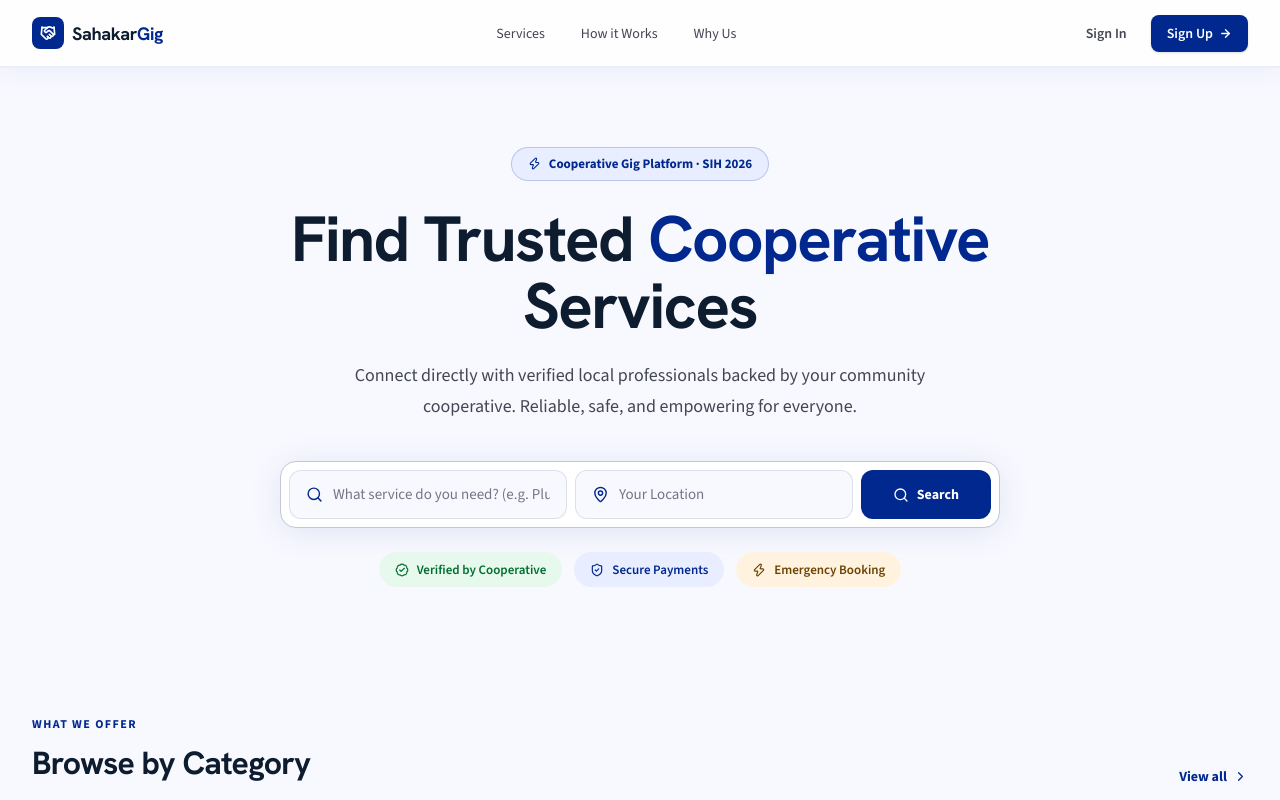
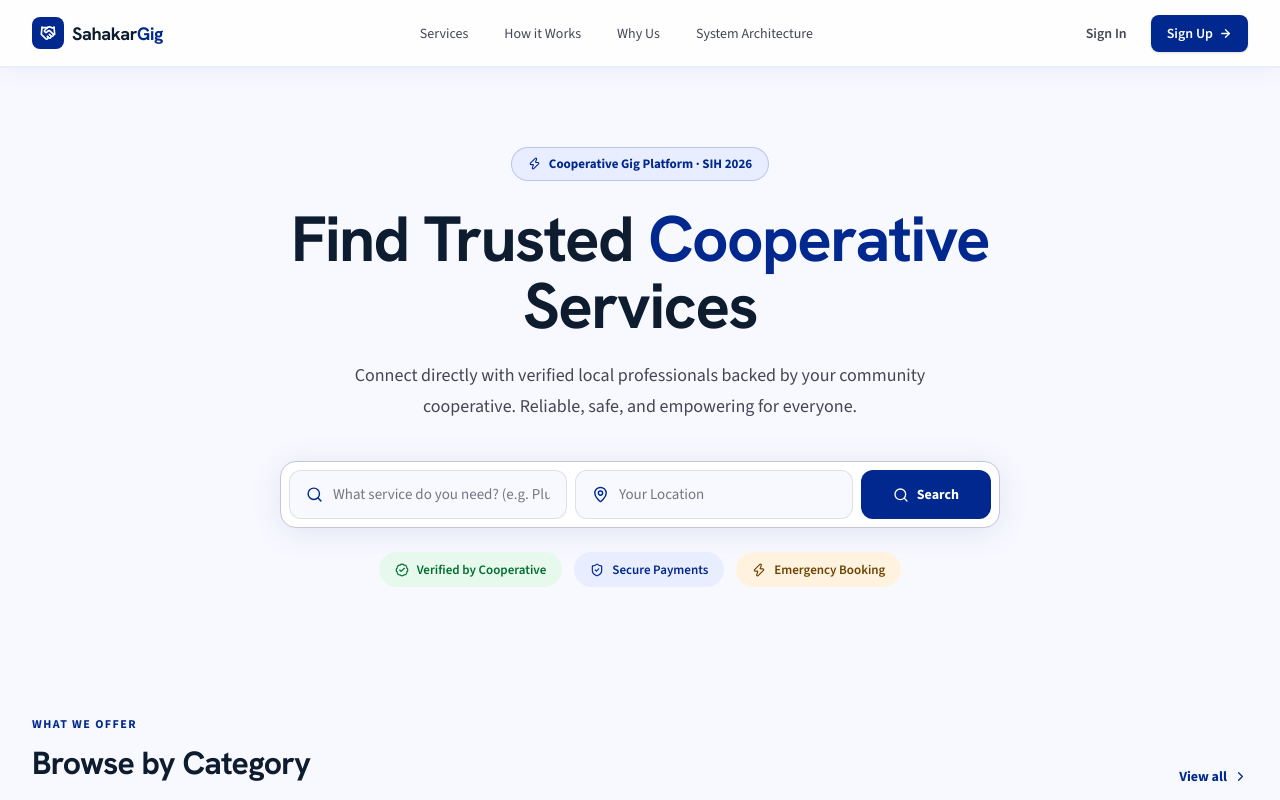
Before and after one commit to Himanshujha25/SahakarGig, a React (Vite) app in the folder client/: page / in a window 1280 px wide. Shown: the top 800 px of the page. Built offline with nearby package versions, Linux system fonts and the light colour scheme.

Commit message:
feat(stitch): align Landing, Login, and Signup pages with Stitch design and demo credentials

```diff
--- a/client/src/pages/Landing.jsx
+++ b/client/src/pages/Landing.jsx
@@ -55,11 +55,23 @@ export default function Landing() {
 
           {/* Nav — center */}
           <nav className="hidden md:flex items-center gap-1">
-            {[['#services', 'Services'], ['#how', 'How it Works'], ['#about', 'Why Us']].map(([href, label]) => (
-              <a key={label} href={href}
-                className="px-4 py-2 rounded-lg text-[14px] font-medium text-[#444653] hover:text-[#00288e] hover:bg-[#f0f4ff] transition-all duration-200">
-                {label}
-              </a>
+            {[
+              ['#services', 'Services'],
+              ['#how', 'How it Works'],
+              ['#about', 'Why Us'],
+              ['/architecture', 'System Architecture'],
+            ].map(([href, label]) => (
+              href.startsWith('/') ? (
+                <Link key={label} to={href}
+                  className="px-4 py-2 rounded-lg text-[14px] font-medium text-[#444653] hover:text-[#00288e] hover:bg-[#f0f4ff] transition-all duration-200">
+                  {label}
+                </Link>
+              ) : (
+                <a key={label} href={href}
+                  className="px-4 py-2 rounded-lg text-[14px] font-medium text-[#444653] hover:text-[#00288e] hover:bg-[#f0f4ff] transition-all duration-200">
+                  {label}
+                </a>
+              )
             ))}
           </nav>
 
--- a/client/src/pages/auth/Login.jsx
+++ b/client/src/pages/auth/Login.jsx
@@ -34,7 +34,7 @@ export default function Login() {
     }
   }
 
-  const fillDemo = (email) => { setIdentifier(email); setPassword("password123"); setErr(""); };
+  const fillDemo = (email) => { setIdentifier(email); setPassword("123456789"); setErr(""); };
 
   return (
     <div className="min-h-screen w-full bg-white flex items-center justify-center p-3 sm:p-6 overflow-y-auto">
@@ -94,7 +94,12 @@ export default function Login() {
             {/* Demo pills */}
             <div className="mb-5 flex flex-wrap items-center gap-2">
               <span className="text-[11px] font-bold tracking-widest text-outline uppercase">Demo:</span>
-              {[["admin1@coop.com", "Admin"], ["prov1@mail.com", "Provider"], ["house1@mail.com", "Household"]].map(([email, label]) => (
+              {[
+                ["nitinprakash268@gmail.com", "Coop Admin"],
+                ["nitin268@gmail.com", "Household"],
+                ["nitin@gmail.com", "Gig Worker"],
+                ["coder268@gmail.com", "Federation"],
+              ].map(([email, label]) => (
                 <button
                   key={label}
                   type="button"
```
